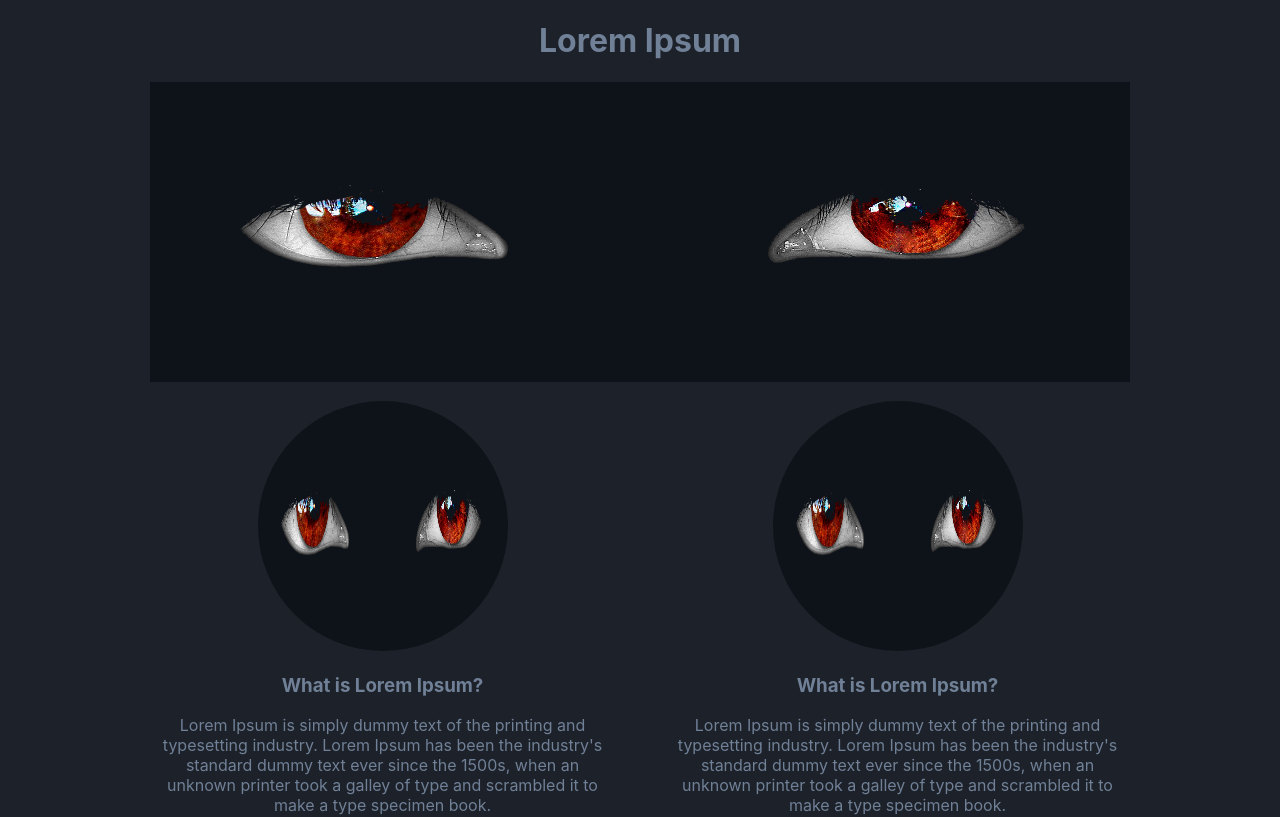
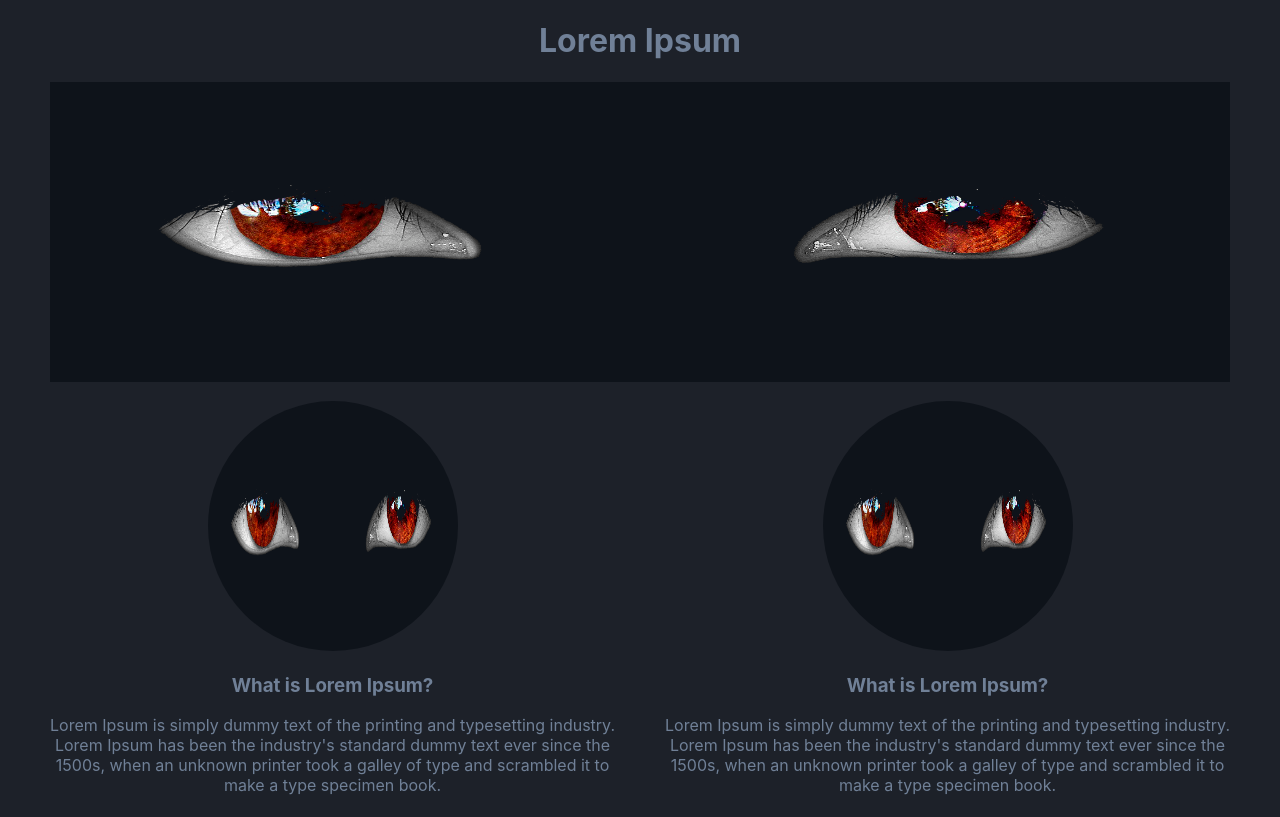
Before and after one commit to danielpsev/react_uzd2, a React (Create React App) app: page / in a window 1280 px wide. Shown: the top 817 px of the page. Built offline with nearby package versions, Linux system fonts and the light colour scheme.

Commit message:
scrollbar/max-width

```diff
--- a/src/main.css
+++ b/src/main.css
@@ -23,7 +23,8 @@ body{
 }
 .App{
   min-width: 500px;
-  max-width: calc(100% - 300px);
+  max-width: 1440px;
+  width: calc(100% - 100px);
   margin: 0 auto;
 }
 
@@ -35,7 +36,7 @@ body{
 /* Track, corner */
 ::-webkit-scrollbar-track,
 ::-webkit-scrollbar-corner {
-  background: #0E131A;
+  background: #171A20;
 }
 
 /* Handle */
```
